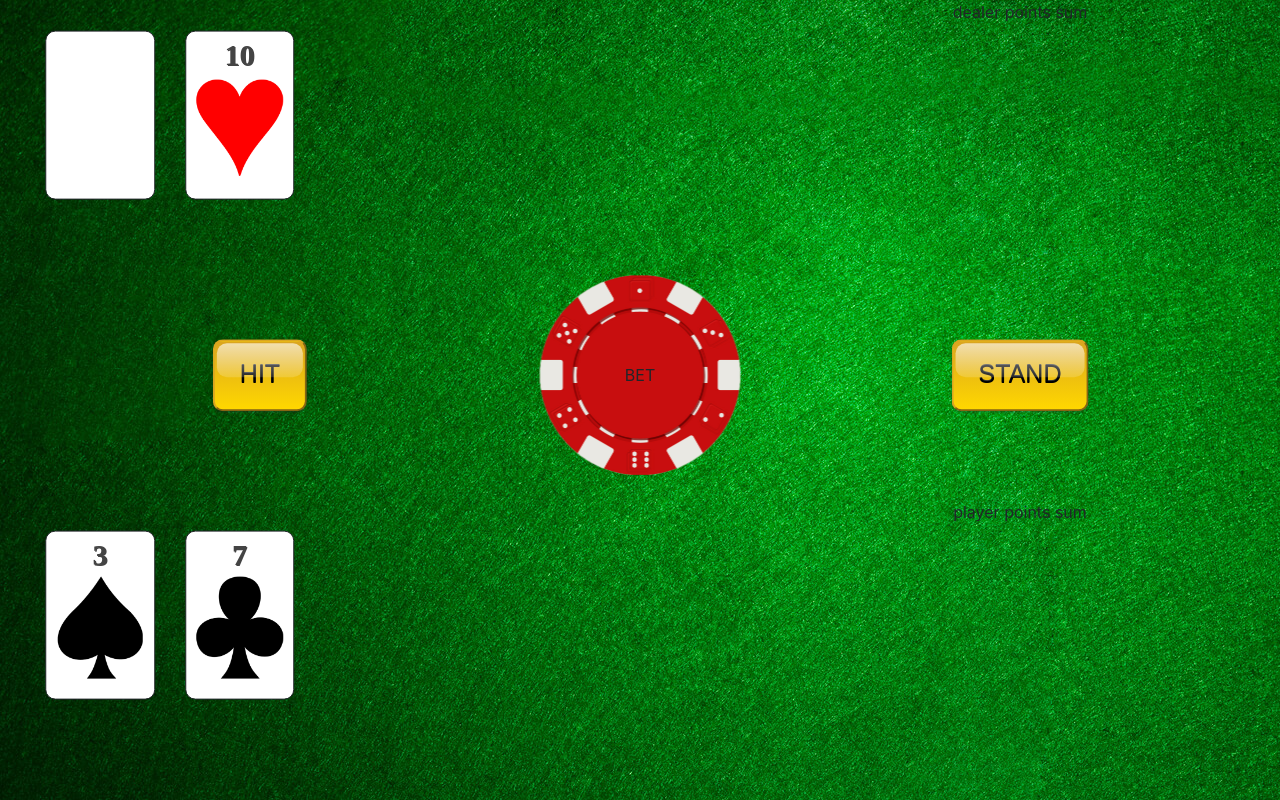
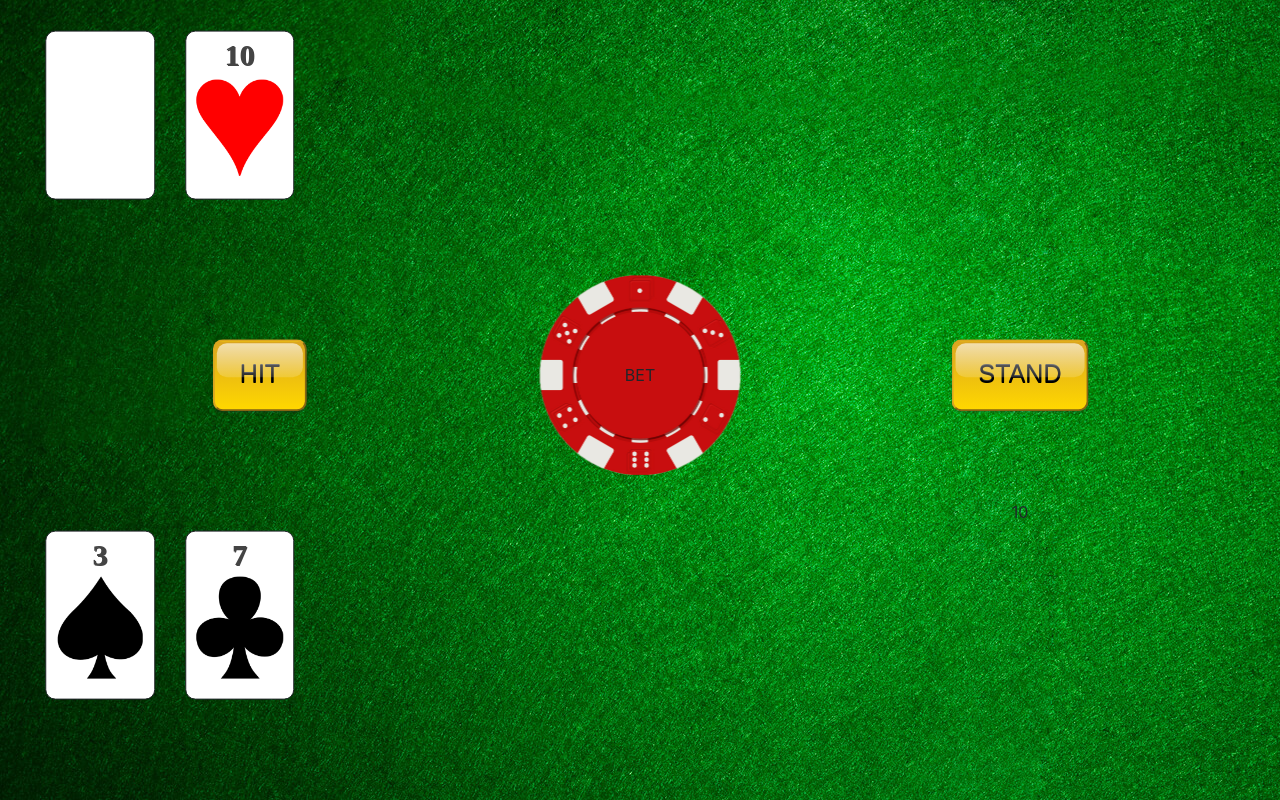
Before and after one commit to gomboslarina/javascript-blackjack, a Flask app: page /gameplay in a window 1280 px wide. Run offline with Flask 2, Linux system fonts and the light colour scheme; some libraries are stand-ins or nearby versions.

Commit message:
Feature points added

```diff
--- a/static/js/game.js
+++ b/static/js/game.js
@@ -92,6 +92,7 @@ function initGame(cards) {
 
     const dealerSum = cards[0].value + cards[1].value;
     const playerSum = cards[2].value + cards[3].value;
+    createPoints("player-points", playerSum);
 
     document.querySelector(".container").setAttribute("data-player-sum", playerSum);
     document.querySelector(".container").setAttribute("data-dealer-sum",dealerSum);
@@ -114,6 +115,7 @@ let hitEventHandler = function (cards) {
         playerSum += cards[index].value;
         game.setAttribute("data-player-sum", playerSum);
         createCardElement(cards[index++], "#player-cards");
+        createPoints("player-points", playerSum);
         game.setAttribute("data-index", index);
 
         if (playerSum >21) {
@@ -130,9 +132,9 @@ let standEventHandler = function (cards) {
         const game = document.querySelector(".container");
         let index = game.dataset.index;
         let playerSum = parseInt(game.dataset.playerSum);
+        let dealerSum = parseInt(game.dataset.dealerSum);
         if (playerSum <= 21) {
 
-            let dealerSum = parseInt(game.dataset.dealerSum);
             while (dealerSum < playerSum && dealerSum < 21) {
                 dealerSum += cards[index].value;
                 createCardElement(cards[index++], "#dealer-cards");
@@ -141,6 +143,7 @@ let standEventHandler = function (cards) {
                 game.setAttribute("data-dealer-sum", dealerSum);
             }
         }
+        createPoints("dealer-points", dealerSum);
         checkWinner();
 };
 
@@ -159,6 +162,11 @@ function checkWinner() {
     }
 }
 
+function createPoints(pointElementId, whoseSum) {
+    const point = document.getElementById(pointElementId);
+    point.textContent= whoseSum;
+}
+
 function main() {
 
     let cards = createCards();
--- a/templates/game.html
+++ b/templates/game.html
@@ -4,8 +4,8 @@
       <div class="row">
         <div id="dealer-cards"  class="col-8">
         </div>
-        <div class="col-4">
-          dealer points sum
+        <div id="dealer-points" class="col-4">
+{#          dealer points sum#}
         </div>
       </div>
       <div class="row">
@@ -25,8 +25,8 @@
       <div class="row">
         <div id="player-cards" class="col-8">
         </div>
-        <div class="col-4">
-          player points sum
+        <div id="player-points" class="col-4">
+{#          player points sum#}
         </div>
       </div>
     </div>
```
